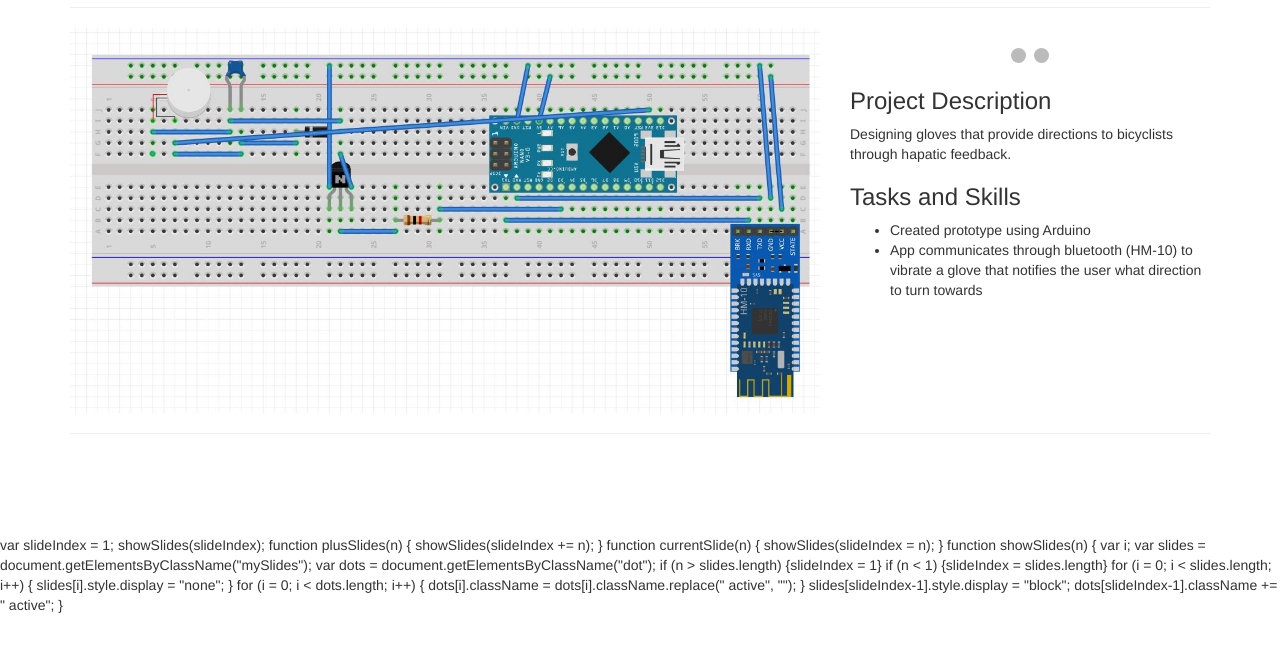
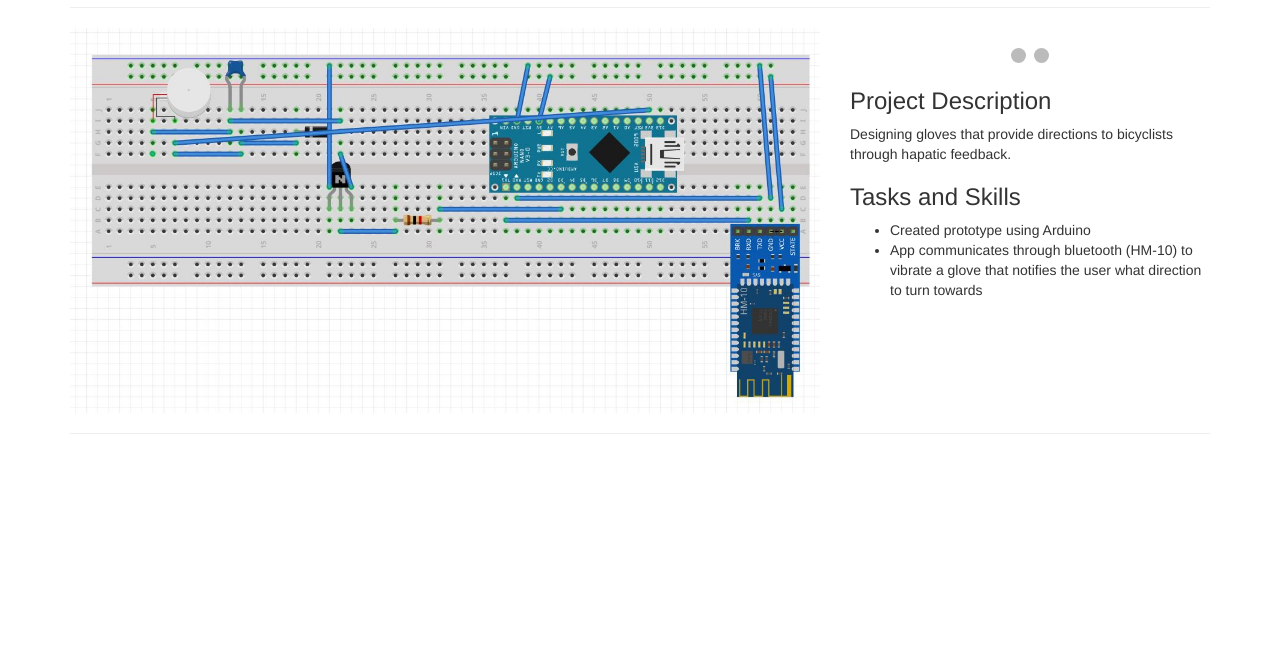
Before and after one commit to jasdeepsd/jasdeepd.github.io, a website: page bike.html in a window 1280 px wide. Shown: the part 152-800 px from the top of the page. Drawn offline with nearby package versions, Linux system fonts and the light colour scheme; files that its build step writes are made by us from their sources.

Commit message:
Update bike.html

```diff
--- a/bike.html
+++ b/bike.html
@@ -155,7 +155,7 @@
     <!-- /.container -->
 
     <!-- jQuery -->
-    <script src="js/jquery.js"></script>
+    <script src="js/jquery.js">
     var slideIndex = 1;
 showSlides(slideIndex);
 
@@ -182,7 +182,7 @@ function showSlides(n) {
   slides[slideIndex-1].style.display = "block";
   dots[slideIndex-1].className += " active";
 }
-
+    </script>
 
 
     <!-- Bootstrap Core JavaScript -->
```
